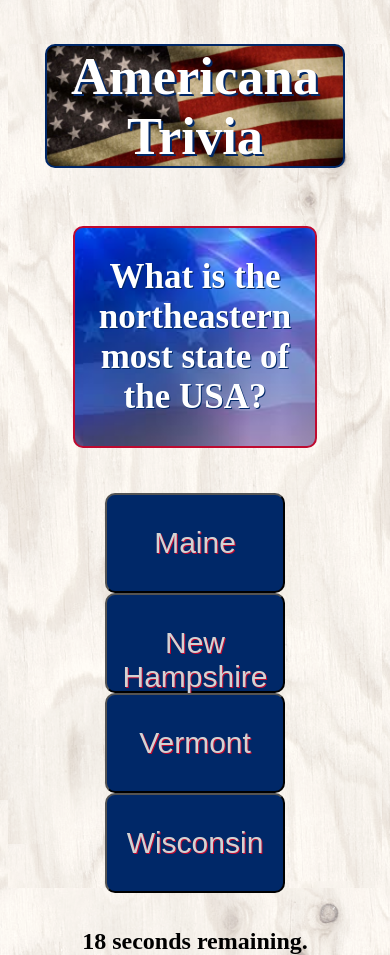
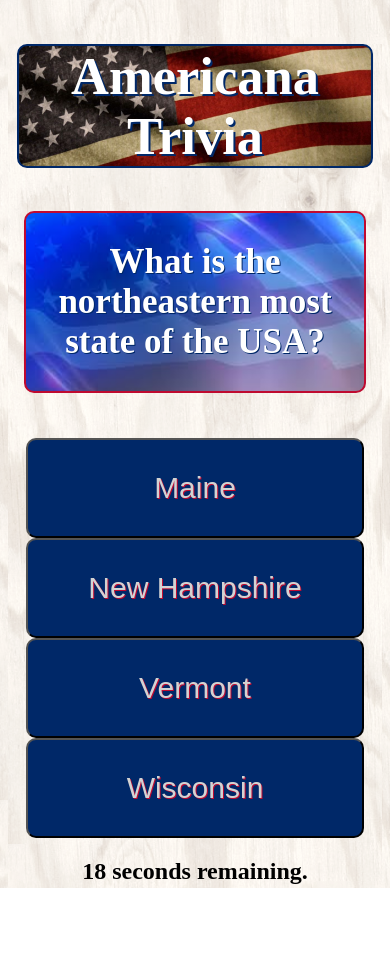
Before and after one commit to Danthamaz/triviaGame, a plain HTML site: page index.html in a window 390 px wide. Both pictures are taken after a click on the button "Start". After the commit the page ends 888 px from the top, so only its background shows below. Drawn offline with nearby package versions, Linux system fonts and the light colour scheme.

Commit message:
added media query

```diff
--- a/assets/css/style.css
+++ b/assets/css/style.css
@@ -128,3 +128,19 @@ h1 {
 .activeTimer {
     text-align: center;
 }
+
+@media only screen and (max-width: 600px) {
+    header {
+        width: 95%;
+    }
+    section {
+        width: 95%;
+        padding: 0px;
+    }
+    .currentQuestion {
+        width: 95%;
+    }
+    .optionBtn {
+        width: 95%;
+    }
+}
```
